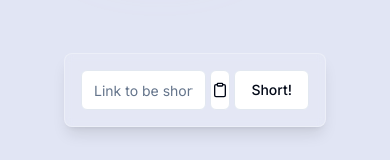
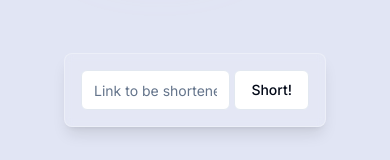
Before and after one commit to y1mz/francium, a Next.js app: page / in a window 390 px wide. Shown: the part 423-583 px from the top of the page. Built offline with nearby package versions, Linux system fonts and the light colour scheme; no server answers; the database is empty.

Commit message:
Hide clipboard button on mobile devices

```diff
--- a/src/components/shorter/link-shorter.jsx
+++ b/src/components/shorter/link-shorter.jsx
@@ -99,7 +99,7 @@ function LinkShorterBox() {
                     <Input type="url" name="link" placeholder="Link to be shortened"
                         {...register("link", { required: true })} disabled={session?.user.banned}
                     />
-                    <Button variant="outline" size="icon" onClick={() => handlePaste()}>
+                    <Button variant="outline" size="icon" onClick={() => handlePaste()} className="hidden md:flex">
                         <Clipboard className="w-4 h-4"/>
                     </Button>
                     <Button variant="outline"
```
